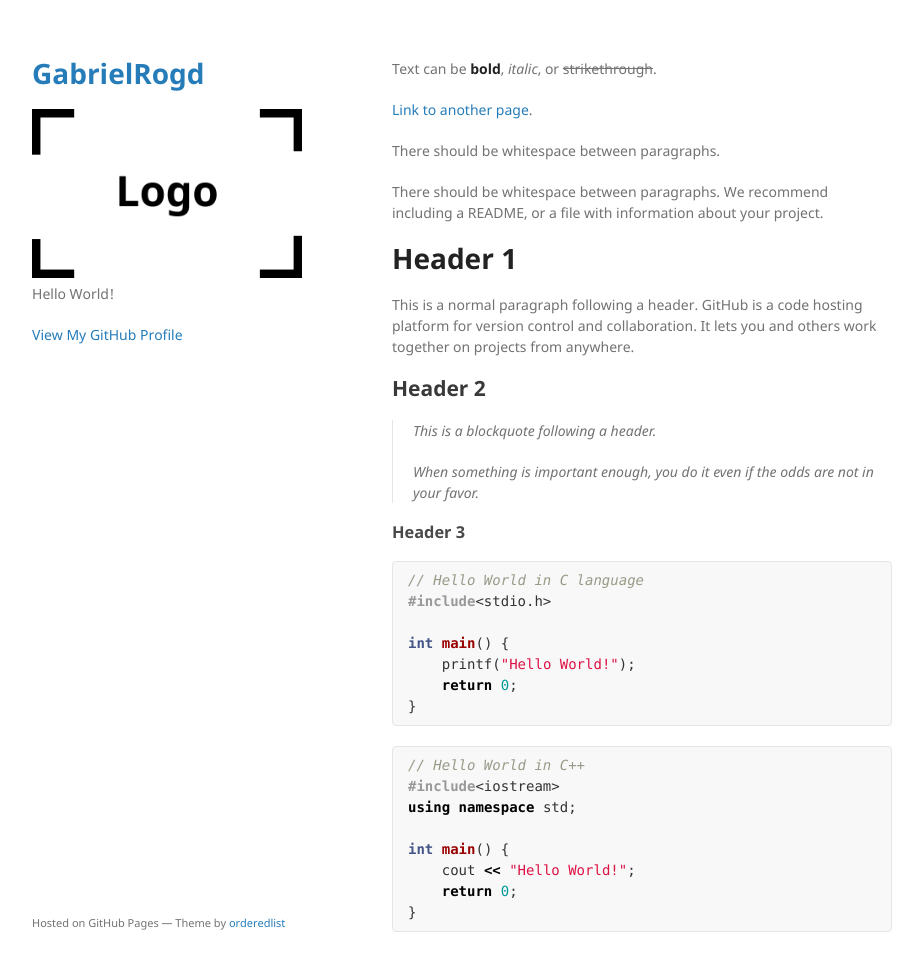
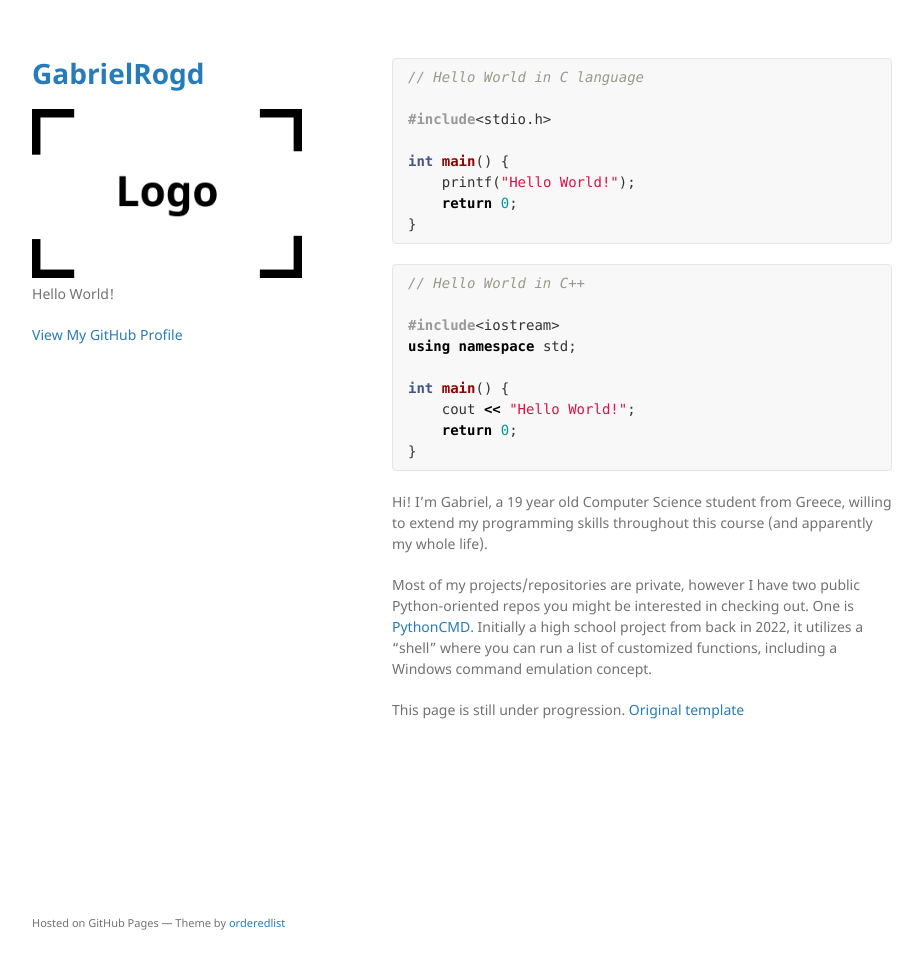
Before and after one commit to GabrielRogd/gabrielrogd.github.io, a Jekyll site: the page built from index.md, in a window 1280 px wide and 1002 px high. Shown: the top 971 px of the window, without its empty margins (178-1101 px from the left). Built offline with Jekyll 4.4.1, drawn with Linux system fonts in a browser that asks for light colours.

Commit message:
Updated index.md

````diff
--- a/index.md
+++ b/index.md
@@ -2,28 +2,9 @@
 layout: default
 ---
 
-Text can be **bold**, _italic_, or ~~strikethrough~~.
-
-[Link to another page](./another-page.html).
-
-There should be whitespace between paragraphs.
-
-There should be whitespace between paragraphs. We recommend including a README, or a file with information about your project.
-
-# Header 1
-
-This is a normal paragraph following a header. GitHub is a code hosting platform for version control and collaboration. It lets you and others work together on projects from anywhere.
-
-## Header 2
-
-> This is a blockquote following a header.
->
-> When something is important enough, you do it even if the odds are not in your favor.
-
-### Header 3
-
 ```c
 // Hello World in C language
+
 #include<stdio.h>
 
 int main() {
@@ -34,6 +15,7 @@ int main() {
 
 ```c++
 // Hello World in C++
+
 #include<iostream>
 using namespace std;
 
@@ -42,3 +24,9 @@ int main() {
     return 0;
 }
 ```
+
+Hi! I'm Gabriel, a 19 year old Computer Science student from Greece, willing to extend my programming skills throughout this course (and apparently my whole life).
+
+Most of my projects/repositories are private, however I have two public Python-oriented repos you might be interested in checking out. One is [PythonCMD](https://github.com/GabrielRogd/PythonCMD). Initially a high school project from back in 2022, it utilizes a "shell" where you can run a list of customized functions, including a Windows command emulation concept.
+
+This page is still under progression. [Original template](https://github.com/pages-themes/minimal)
````
